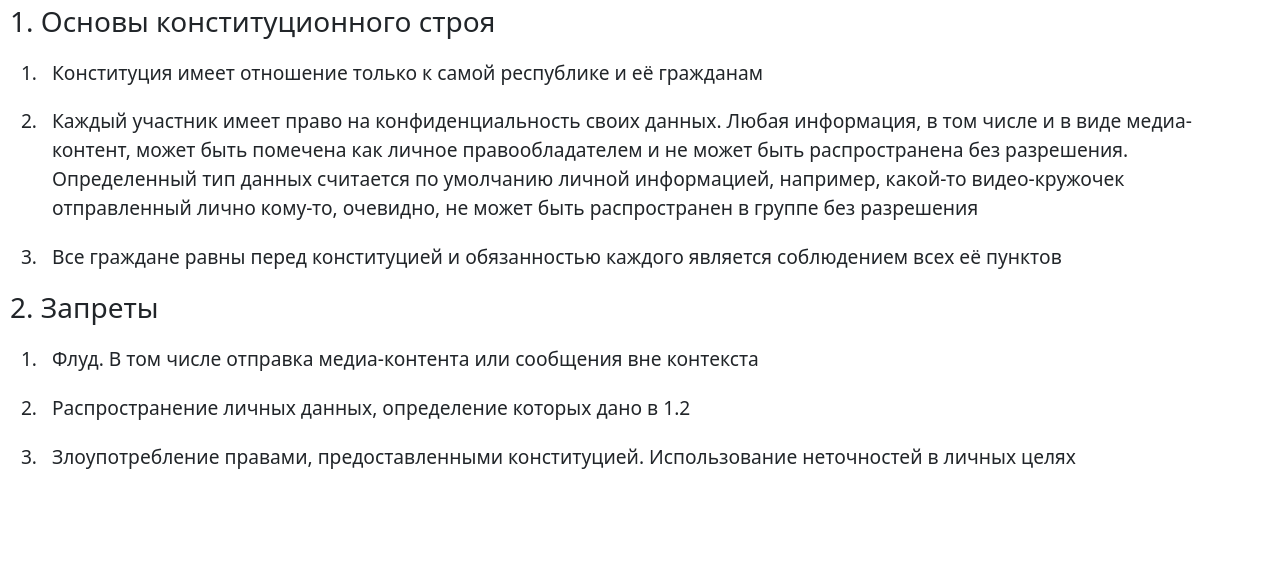
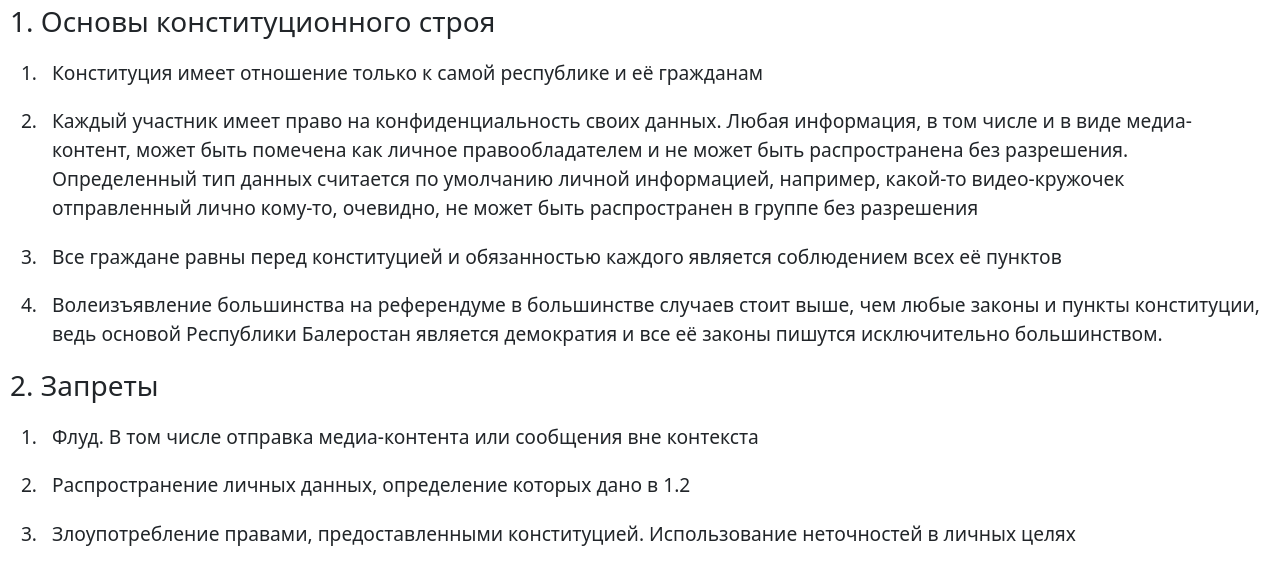
Before and after one commit to sssylon/balerostan, a plain HTML site: page rules.html in a window 1280 px wide. Shown: the part 157-742 px from the top of the page. Drawn offline with nearby package versions, Linux system fonts and the light colour scheme.

Commit message:
Добавлен пункт 1.4 Конституции Республики Балеростан

```diff
--- a/rules.html
+++ b/rules.html
@@ -43,6 +43,7 @@
             <li>Конституция имеет отношение только к самой республике и её гражданам</li>
             <li>Каждый участник имеет право на конфиденциальность своих данных. Любая информация, в том числе и в виде медиа-контент, может быть помечена как личное правообладателем и не может быть распространена без разрешения. Определенный тип данных считается по умолчанию личной информацией, например, какой-то видео-кружочек отправленный лично кому-то, очевидно, не может быть распространен в группе без разрешения</li>
             <li>Все граждане равны перед конституцией и обязанностью каждого является соблюдением всех её пунктов</li>
+            <li>Волеизъявление большинства на референдуме в большинстве случаев стоит выше, чем любые законы и пункты конституции, ведь основой Республики Балеростан является демократия и все её законы пишутся исключительно большинством.</li>
         </ul>
         <h3 class="razdel"> 2. Запреты</h3>
         <ul class="rules" style="padding-bottom: 0;">
```
